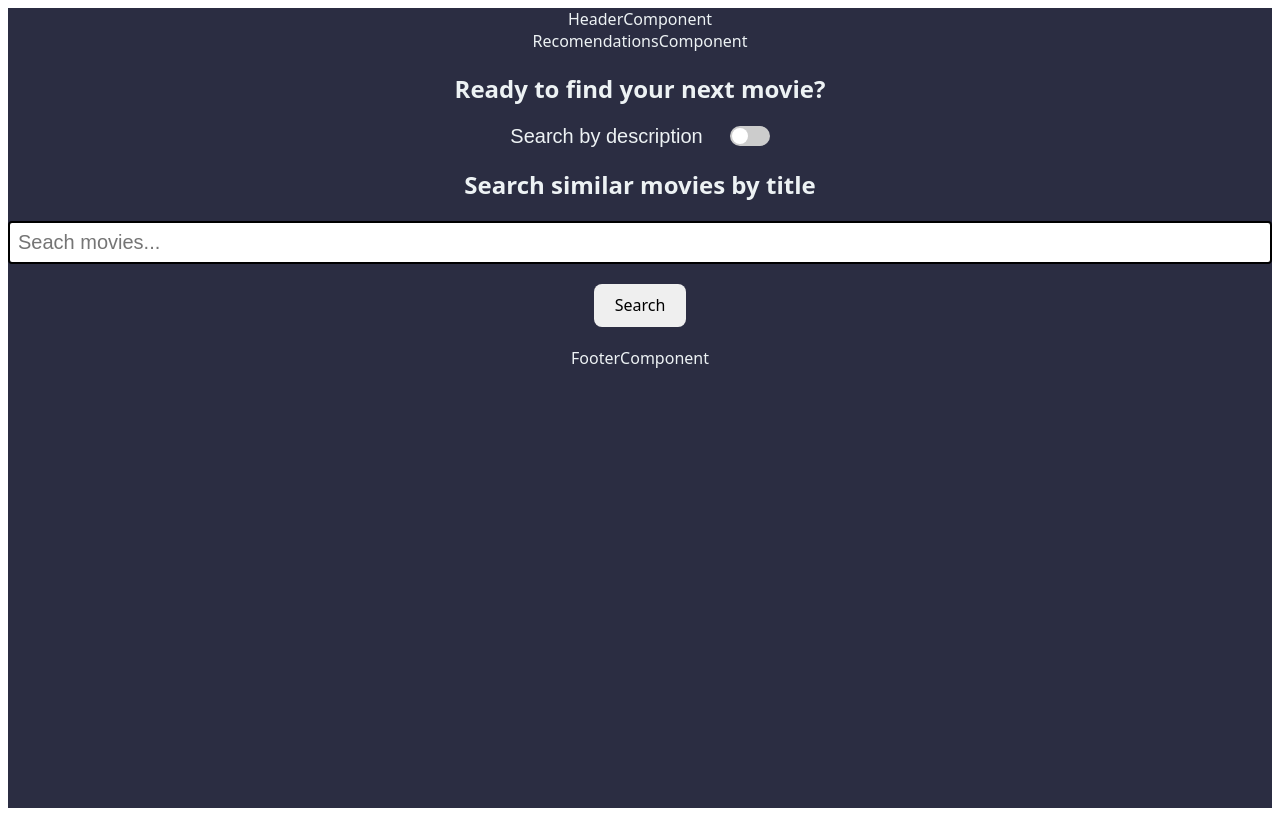
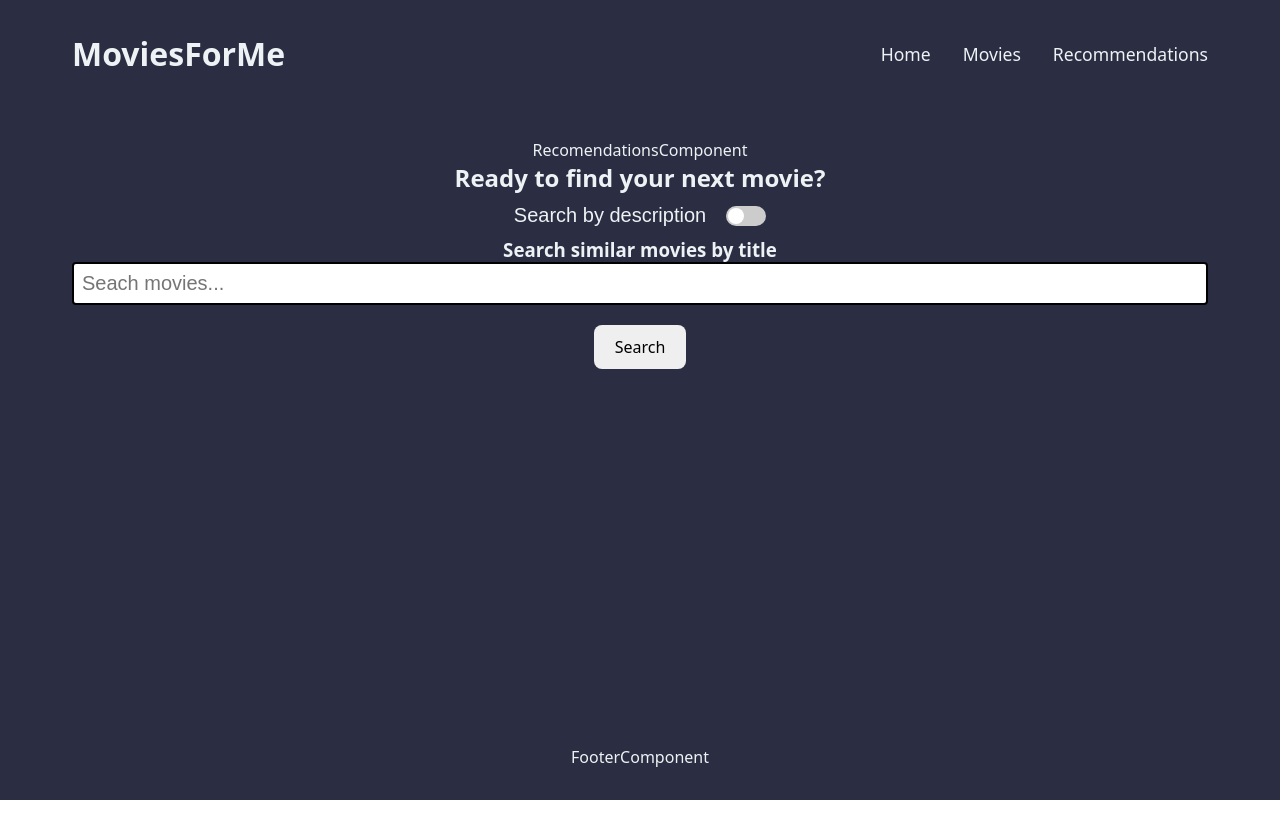
Before and after one commit to Carlos56g/PIA_FrontEnd, a React (Vite) app in the folder Client/ReactProject/: page / in a window 1280 px wide. Built offline with nearby package versions, Linux system fonts and the light colour scheme.

Commit message:
Header design and mobile first

```diff
--- a/Client/ReactProject/src/Components/Sections/Header.css
+++ b/Client/ReactProject/src/Components/Sections/Header.css
@@ -0,0 +1,77 @@
+.header-container {
+    display: flex;
+    flex-direction: column;
+    align-items: center;
+    padding: 1rem;
+    width: 100%;
+    box-sizing: border-box;
+    margin: 0;
+}
+
+.left-side h1 {
+    margin: 0;
+    font-size: 1.5rem;
+    color: #edf2f4;
+}
+
+.right-side {
+    display: none;
+}
+
+@media (min-width: 768px) {
+    .header-container {
+        flex-direction: row;
+        justify-content: space-between;
+        align-items: center;
+        padding: 1.5rem;
+    }
+
+    .left-side h1 {
+        font-size: 1.8rem;
+    }
+
+    .right-side {
+        display: block;
+    }
+
+    .right-side nav ul {
+        display: flex;
+        list-style: none;
+        margin: 0;
+        padding: 0;
+        gap: 1.5rem;
+    }
+
+    .right-side nav ul li a {
+        color: #edf2f4;
+        text-decoration: none;
+        font-size: 1rem;
+        font-weight: 500;
+        transition: color 0.3s ease;
+    }
+
+    .right-side nav ul li a:hover {
+        color: #9da2ff;
+    }
+}
+
+/* Desktop - min-width: 1024px */
+@media (min-width: 1024px) {
+    .header-container {
+        max-width: 1200px;
+        margin: 0 auto;
+        padding: 2rem;
+    }
+
+    .left-side h1 {
+        font-size: 2rem;
+    }
+
+    .right-side nav ul {
+        gap: 2rem;
+    }
+
+    .right-side nav ul li a {
+        font-size: 1.1rem;
+    }
+}
--- a/Client/ReactProject/src/Components/Sections/Header.tsx
+++ b/Client/ReactProject/src/Components/Sections/Header.tsx
@@ -0,0 +1,21 @@
+import React from "react";
+import './Header.css';
+
+export default function Header() {
+    return (
+        <div className="header-container">
+            <div className="left-side">
+                <h1>MoviesForMe</h1>
+            </div>
+            <div className="right-side">
+                <nav>
+                    <ul>
+                        <li><a href="#home">Home</a></li>
+                        <li><a href="#about">Movies</a></li>
+                        <li><a href="#contact">Recommendations</a></li>
+                    </ul>
+                </nav>
+            </div>
+        </div>
+    );
+}
--- a/Client/ReactProject/src/Components/Sections/SearchComponent.tsx
+++ b/Client/ReactProject/src/Components/Sections/SearchComponent.tsx
@@ -3,8 +3,8 @@ import React, { useState, useEffect } from "react";
 import type { ResultSuggestion, APIError, MovieResponse, Movie } from "../../Resources/Types";
 import { movieForMeApiURL, omdbAPIURL, defaultPosterRoute } from '../../Resources/config';
 import axios, { AxiosError } from 'axios';
-import ToggleSwitch from "../Elements/ToggleSwitch";
-import SearchBar from "../Elements/SearchBar";
+import ToggleSwitch from '../Elements/toggleSwitch';
+import SearchBar from '../Elements/searchBar';
 import ErrorCard from "../Elements/ErrorCard";
 import LoadingDots from "../Elements/LoadingDots";
 interface SearchSectionProps {
@@ -100,7 +100,7 @@ const SearchComponent: React.FC<SearchSectionProps> = ({
         <>
             <section className="searchSection">
 
-                <h1>Ready to find your next movie?</h1>
+                <h2>Ready to find your next movie?</h2>
 
                 <ToggleSwitch
                     label="Search by description"
@@ -110,7 +110,7 @@ const SearchComponent: React.FC<SearchSectionProps> = ({
 
                 <form onSubmit={handleSubmit}>
                     <div className={`searchSection ${searchByDescription ? 'hideSection' : 'showSection'}`}>
-                        <h2>Search similar movies by title</h2>
+                        <h3>Search similar movies by title</h3>
                         <SearchBar searchValue={title}
                             setSearchValue={setTitle}
                             searchAPIURL={`${movieForMeApiURL}search/title`}
@@ -120,7 +120,7 @@ const SearchComponent: React.FC<SearchSectionProps> = ({
                     </div>
 
                     <div className={`searchSection ${searchByDescription ? 'showSection' : 'hideSection'}`}>
-                        <h2>Search similar movies by description</h2>
+                        <h3>Search similar movies by description</h3>
                         <textarea value={description}
                             onChange={(e) => setDescription(e.target.value)}
                             disabled={inputsDisabled} />
--- a/Client/ReactProject/src/Components/Sections/SearchResultsComponent.tsx
+++ b/Client/ReactProject/src/Components/Sections/SearchResultsComponent.tsx
@@ -24,7 +24,7 @@ const SearchResultsComponent: React.FC<SearchResultsComponentProps> = ({
                         <p>{SourceMovie.Title}</p>
                     </div>
                     <div className='sourceMovieCard'>
-                        <h2>Your Movie</h2>
+                        <h3>Your Movie</h3>
                         <div className='sourceMovie'>
                             <MovieCard movie={SourceMovie} />
                         </div>
@@ -32,7 +32,7 @@ const SearchResultsComponent: React.FC<SearchResultsComponentProps> = ({
                 </div>
             ) : (
                 <div className='sourceDescriptionCard'>
-                    <h2>Your Description</h2>
+                    <h3>Your Description</h3>
                     <div className='sourceMovie'>
                         <div className='movieDescription'>
                             <h2>{SourceMovie.Title}</h2>
@@ -41,7 +41,7 @@ const SearchResultsComponent: React.FC<SearchResultsComponentProps> = ({
                 </div>
             )}
 
-            <h2>Our Recommendations</h2>
+            <h3>Our Recommendations</h3>
             <div className='moviesRecommendations'>
                 {MovieRecommendations.map((movie, index) => (
                     <div key={index}>
--- a/Client/ReactProject/src/LandingPage.css
+++ b/Client/ReactProject/src/LandingPage.css
@@ -5,19 +5,40 @@
   width: 100%;
   min-height: 100vh;
   margin: 0;
+  padding: 0;
   text-align: center;
+  box-sizing: border-box;
+}
+
+.landing-container {
+  display: flex;
+  flex-direction: column;
+  height: 100vh;
+  width: 100%;
+  margin: 0;
+  padding: 0;
+  gap: 1rem;
+  box-sizing: border-box;
+}
+
+.main-content {
+  flex: 1;
+  width: 100%;
+  padding: 0;
+  box-sizing: border-box;
 }
 
 button {
   border-radius: 8px;
   border: 1px solid transparent;
-  padding: 0.6em 1.2em;
-  font-size: 1em;
+  padding: 12px 16px;
+  font-size: 16px;
   font-weight: 500;
   font-family: inherit;
   cursor: pointer;
   transition: border-color 0.25s;
-  margin: 20px;
+  margin: 10px 5px;
+  min-height: 44px;
 }
 
 button:hover {
@@ -28,3 +49,63 @@ button:focus,
 button:focus-visible {
   outline: 4px auto -webkit-focus-ring-color;
 }
+
+/* Tablet - min-width: 768px */
+@media (min-width: 768px) {
+  #root {
+    padding: 1.5rem;
+  }
+
+  .landing-container {
+    gap: 1.5rem;
+  }
+
+  .main-content {
+    padding: 0 1rem;
+  }
+
+  button {
+    width: auto;
+    margin: 15px 10px;
+    padding: 0.8em 1.4em;
+  }
+}
+
+/* Desktop - min-width: 1024px */
+@media (min-width: 1024px) {
+  .landing-container {
+    gap: 2rem;
+    width: 100%;
+    margin: 0;
+  }
+
+  .main-content {
+    max-width: 1200px;
+    margin: 0 auto;
+    padding: 0 2rem;
+  }
+
+  .footer-section {
+    padding: 2rem;
+  }
+
+  .footer-section > * {
+    max-width: 1200px;
+    margin: 0 auto;
+  }
+
+  button {
+    padding: 0.6em 1.2em;
+    font-size: 1em;
+    margin: 20px;
+  }
+}
+
+/* LARGE DESKTOP - min-width: 1440px */
+@media (min-width: 1440px) {
+  .main-content,
+  .header-section,
+  .footer-section {
+    max-width: 1400px;
+  }
+}
--- a/Client/ReactProject/src/LandingPage.tsx
+++ b/Client/ReactProject/src/LandingPage.tsx
@@ -1,5 +1,6 @@
 import './LandingPage.css'
 import SearchComponent from './Components/Sections/SearchComponent'
+import Header from './Components/Sections/Header';
 import type { MovieResponse } from "./Resources/Types";
 import { useState } from 'react';
 import SearchResultsComponent from './Components/Sections/SearchResultsComponent';
@@ -11,7 +12,7 @@ function LandingPage() {;
     <div className='landing-container'>
 
       <header className='header-section'>
-        <>HeaderComponent</>
+        <Header />
       </header>
 
       <main className='main-content'>
--- /dev/null
+++ b/Client/ReactProject/src/main.css
@@ -0,0 +1,28 @@
+* {
+    margin: 0;
+    padding: 0;
+    box-sizing: border-box;
+}
+
+html {
+    width: 100%;
+    height: 100%;
+    margin: 0;
+    padding: 0;
+    overflow-x: hidden;
+}
+
+body {
+    width: 100%;
+    height: 100%;
+    margin: 0;
+    padding: 0;
+    overflow-x: hidden;
+}
+
+#root {
+    width: 100%;
+    min-height: 100vh;
+    margin: 0;
+    padding: 0;
+}
--- a/Client/ReactProject/src/main.tsx
+++ b/Client/ReactProject/src/main.tsx
@@ -1,6 +1,7 @@
 import { StrictMode } from 'react'
 import { createRoot } from 'react-dom/client'
 import LandingPage from './LandingPage.tsx'
+import './main.css';
 
 createRoot(document.getElementById('root')!).render(
   <StrictMode>
```
